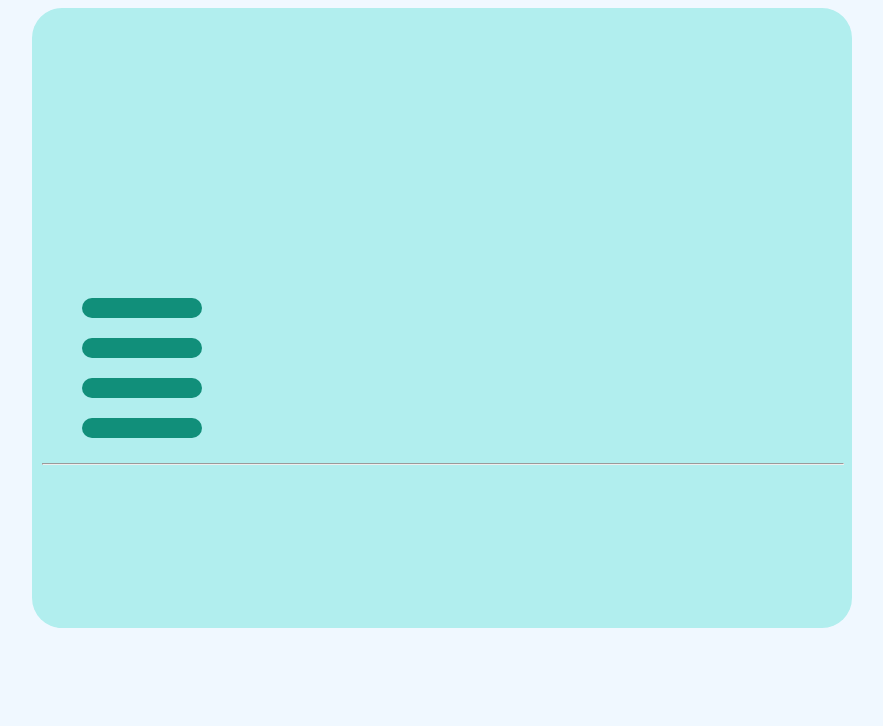
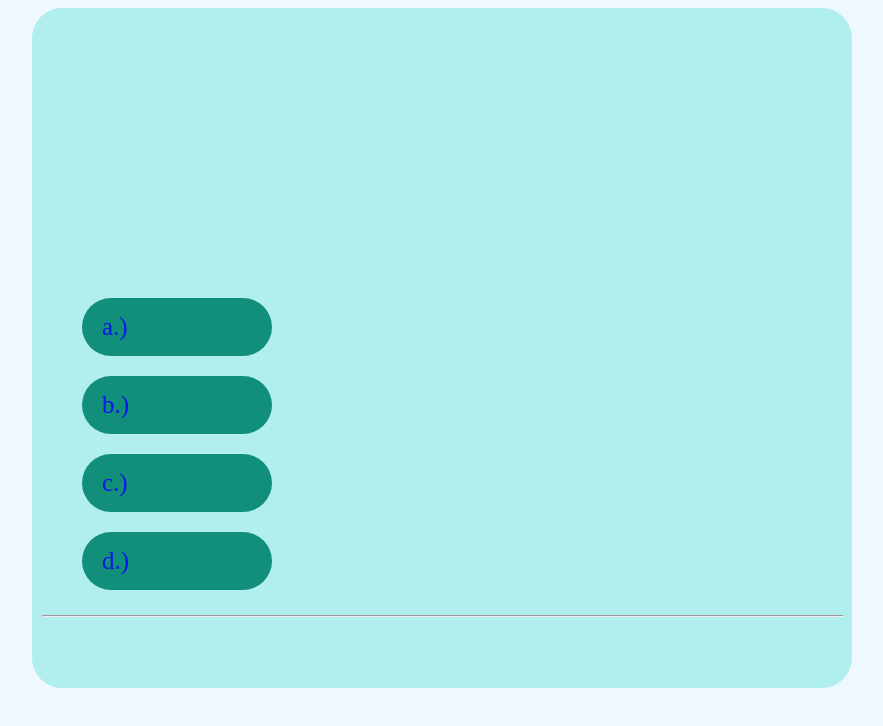
Before and after one commit to dvaghani94/coding-quiz, a plain HTML site: page index.html in a window 1280 px wide. Shown: the whole page, without its empty margins (198-1081 px from the left). Drawn offline with Linux system fonts and the light colour scheme.

Commit message:
saving html css and js

```diff
--- a/assets/css/style.css
+++ b/assets/css/style.css
@@ -5,7 +5,7 @@ body {
 .container {
     display: flex;
     width: 800px;
-    height: 600px;
+    height: 660px;
     background-color: rgb(177, 238, 238);
     float: center;
     border-radius: 30px;
@@ -29,24 +29,26 @@ body {
 
 .questions {
     font-size: 25px;
-    color: gray;
+    color: rgb(5, 21, 235);
 }
 
-.buttons {
+.buttons-group {
     list-style-type: none;
     margin-top: 280px;
 }
 
-#btn1, #btn2, #btn3, #btn4 {
-    font-size: 25px;
+.buttons {
     background-color: rgb(17, 143, 122);
-    width: 100px;
-    height: 50px
-    border: 1px black;
-    border-radius: 30px;
-    padding: 10px 10px;
+    width: 150px;
+    border-radius: 100px;
+    padding: 15px 20px;
     margin-bottom: 20px;
-    list-style-type: none;
+}
+
+.buttons:hover {
+    cursor: pointer;
+    border: 1px rgb(33, 7, 150);
+    color:skyblue;
 }
 
 hr {
--- a/assets/js/script.js
+++ b/assets/js/script.js
@@ -1,6 +1,4 @@
-var quizQuestions = document.getElementById('.quiz');
-var scoreResults = document.getElementById('.score');
-var quizButton = document.getElementById('.start');
+var quizButton = document.getElementById('.buttons-group');
 
 
 var codingQuestion = [ {
@@ -55,21 +53,10 @@ var codingQuestion = [ {
 }
 ];
 
-function questions() {
-    var output = [];
-    codingQuestion.forEach((currentQuestion, questionNumber))
-        var userAnswer = [];
-        for(letter in currentQuestion.answers) {
-            answers.push((letter, currentQuestion.answer[letter])
-            )
-        };
-    userAnswer.push((currentQuestion, answers.join(''))
-    )
-    };
+function questions(count) {
+    var quizQuestions = document.getElementById('questions');
 
-  quizQuestions.value = userAnswer.join('')
-
-  codingQuestion.forEach((currentQuestion))
+    quizQuestions.value = "<h2>$(quizQuestions(count).codingQuestions)</h2>"
 
 
 
@@ -93,7 +80,3 @@ function results() {
     }
 
     scoreResults.value = '$([numCorrect]) out of $[codingQuestion.length])';
-};
-
-
-quizButton.addEventListener('click', results);
--- a/index.html
+++ b/index.html
@@ -13,12 +13,11 @@
       <h1 id="headings"></h1>
       <p id="rules"></p>
       <div class="questions">
-        <ul class="buttons">
-          <li id="btn0"></li>
-          <li id="btn1"></li>
-          <li id="btn2"></li>
-          <li id="btn3"></li>
-          <li id="btn4"></li>
+        <ul class="buttons-group">
+          <li class="buttons">a.)</li>
+          <li class="buttons">b.)</li>
+          <li class="buttons">c.)</li>
+          <li class="buttons">d.)</li>
         </ul>
         <hr>
       </div>
```
